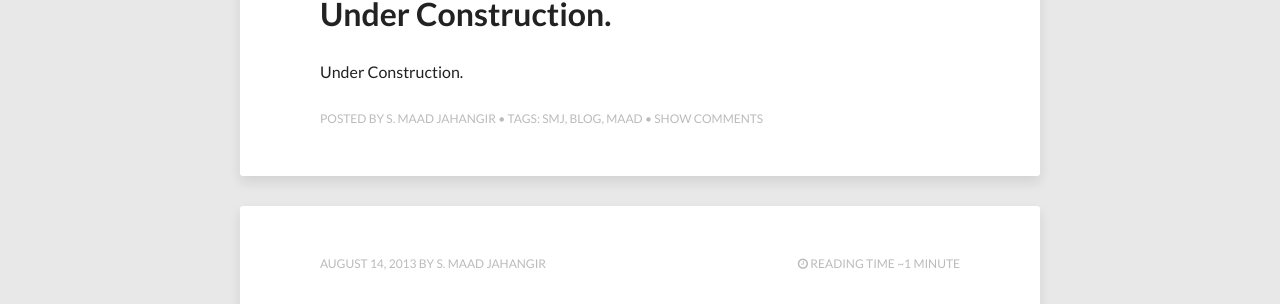
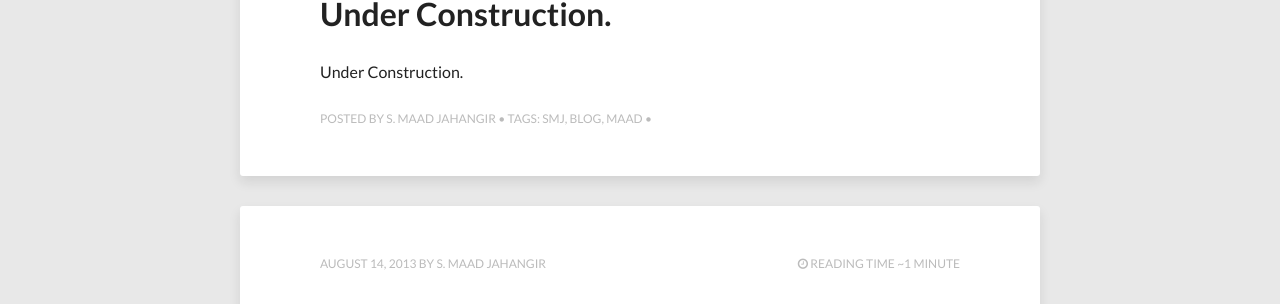
Before and after one commit to smaadjahangir/smaadjahangir.github.com, a Jekyll site: the page built from index.html, in a window 1280 px wide and 1400 px high, scrolled down 399 px. Shown: the part 149-453 px from the top of the window. Built offline with Jekyll 4.4.1, drawn with Linux system fonts in a browser that asks for light colours; nearby versions of some CDN libraries; the list of posts is cut into pages by our own code; comment, search, counter and statistics services are not loaded; some of the changed text lies outside the part shown.

Commit message:
Update index.html

```diff
--- a/index.html
+++ b/index.html
@@ -32,19 +32,20 @@ image:
 
 
 <footer>
-    <!--  <span class="entry-reading-time pull-right">  -->
-
 	   <div class="entry-meta">
     Posted by <span class="author">S. Maad Jahangir</span> &#149;
     Tags:
     {% for tag in page.tags %}
       <a href="/tags/{{ tag }}" title="View posts tagged with &quot;{{ tag }}&quot;">{{ tag }}</a>{% if forloop.last != true %}, {% endif %}
     {% endfor %} &#149;
-    <a href="{{ post.url }}#disqus_thread">Show comments</a>
+
+    {% if site.disqus_shortname and post.comments %}
+
+    <a href="{{ post.url }}#disqus_thread">Show Comments</a>
+
+    {% endif %}
+
   </div>
-
-
-
 <!--        <a href="http://smaadjahangir.com/elb/delete-ssl-certificates-from-amazon-account/#disqus_thread"> Comment </a> -->
 
 	<!-- 	{% if site.disqus_shortname and post.comments %}
```
Also changed, not shown: other parts of index.html (+0 -1 lines).
